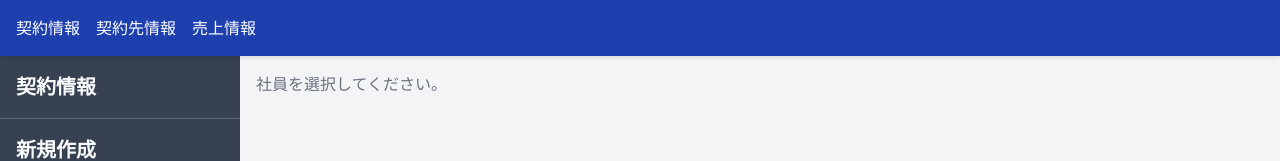
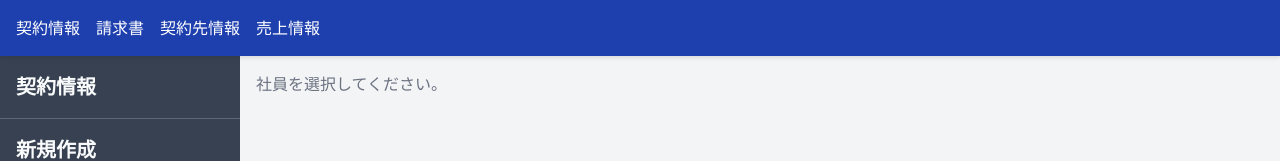
Before and after one commit to niijima16/CONTRACRT_MRG, a React (Vite) app in the folder frontend/: page /contracts in a window 1280 px wide. Shown: the top 161 px of the page. Built offline with nearby package versions, Linux system fonts and the light colour scheme; no server answers.

Commit message:
update branch 0703T0959

```diff
--- a/frontend/src/components/TopBar.tsx
+++ b/frontend/src/components/TopBar.tsx
@@ -9,9 +9,10 @@ const TopBar: React.FC = () => (
   <header className={styles.topbar}>
     <nav className={styles.nav}>
       <Link to="/contracts">契約情報</Link>
+      <Link to="/invoices">請求書</Link>
       <Link to="/clients">契約先情報</Link>
       <Link to="/sales">売上情報</Link>
-      {/* 必要に応じて追加 */}
+
     </nav>
   </header>
 )
```
